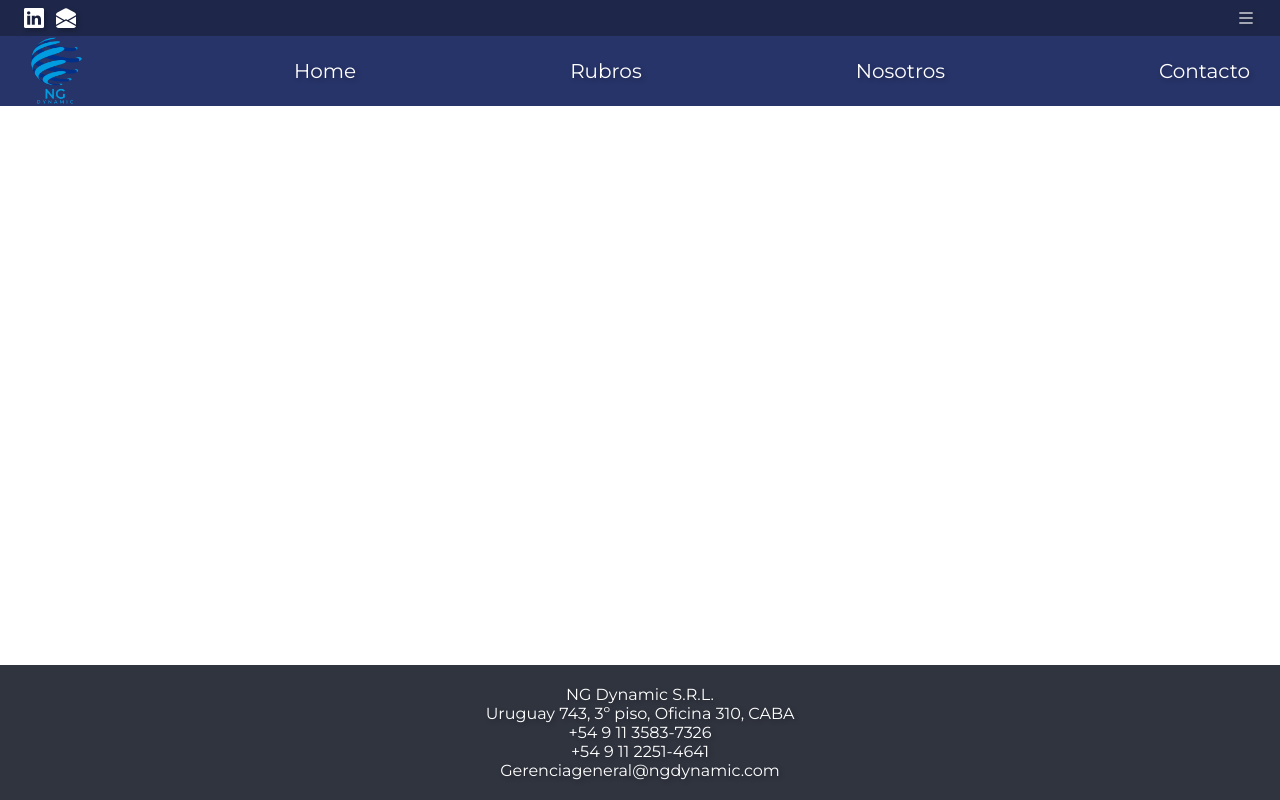
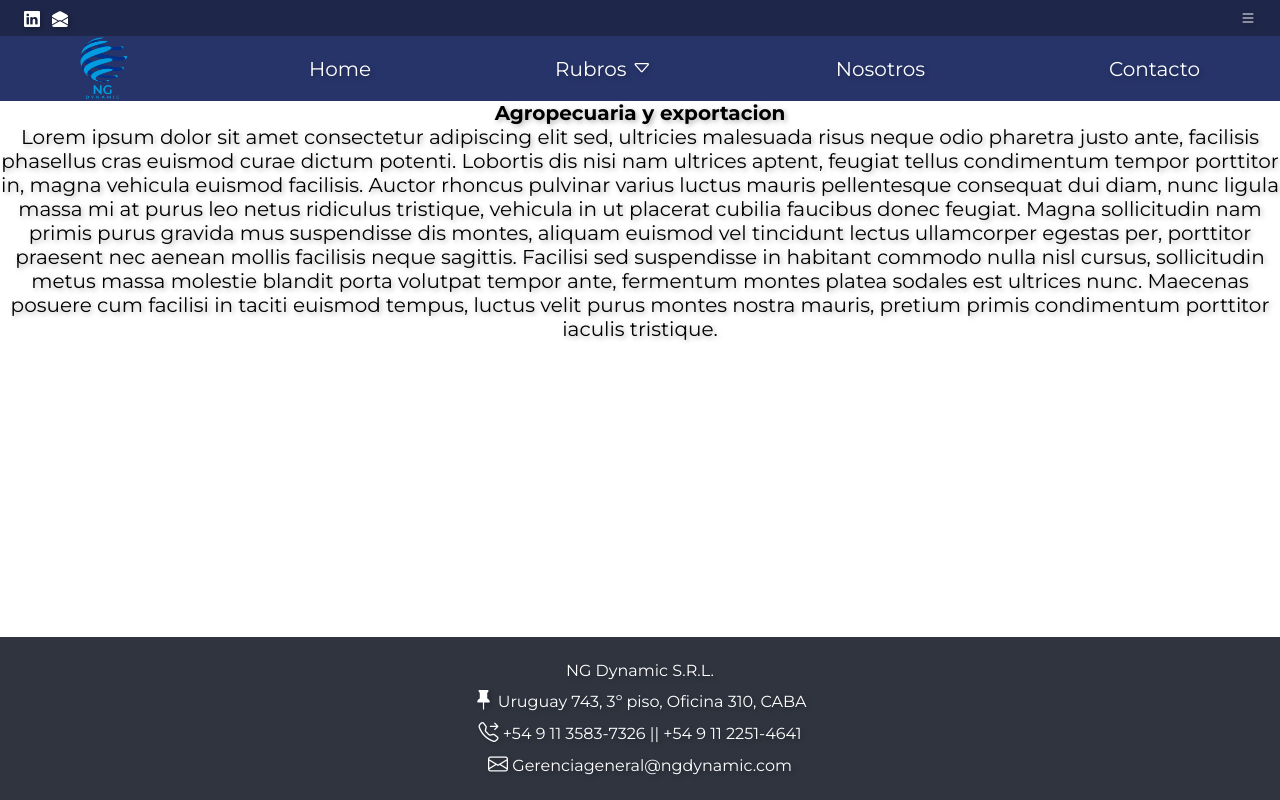
Before and after one commit to dariperee/ngDynamic, a React (Vite) app: page /agroexportacion in a window 1280 px wide. Built offline with nearby package versions, Linux system fonts and the light colour scheme.

Commit message:
Tweaks 2, navbar finished?

```diff
--- a/src/App.jsx
+++ b/src/App.jsx
@@ -35,7 +35,7 @@ function App() {
                 <Route path="/mantenimiento" element={<Mantenimiento />} />
                 <Route path="/consultoria" element={<Consultoria />} />
                 <Route path="/nutricion" element={<NutricionAnimal />} />
-                <Route path="/agroexp" element={<Agroexp />} />
+                <Route path="/agroexportacion" element={<Agroexp />} />
 
             </Routes>
           </main>
--- a/src/components/Footer.jsx
+++ b/src/components/Footer.jsx
@@ -1,13 +1,13 @@
 import "../styles/footer.css";
+import 'bootstrap-icons/font/bootstrap-icons.css';
 
 const Footer = () =>{
     return(<>
         <footer className="footer">
             <p>NG Dynamic S.R.L.</p>
-            <p>Uruguay 743, 3º piso, Oficina 310, CABA</p>
-            <p>+54 9 11 3583-7326</p>
-            <p>+54 9 11 2251-4641</p>
-            <p>Gerenciageneral@ngdynamic.com</p>
+            <p><i class="bi bi-pin-fill"></i> Uruguay 743, 3º piso, Oficina 310, CABA</p>
+            <p><i class="bi bi-telephone-forward"></i> +54 9 11 3583-7326 || +54 9 11 2251-4641</p>
+            <p><i class="bi bi-envelope"></i> Gerenciageneral@ngdynamic.com</p>
         </footer>
     </>)
 }
--- a/src/components/NavbarA.jsx
+++ b/src/components/NavbarA.jsx
@@ -1,24 +1,23 @@
 import 'bootstrap-icons/font/bootstrap-icons.css';
 import "../styles/navA.css";
 
-
 const NavbarA = () => {
     return(<>
-        <nav className='navA'>
+        <nav className='navA'>  {/* Navbar A en general */}
 
-          <div id='iconsA'>
+          <div id='navAleft'>    {/* Lado izq */}
 
             <a href="https://www.linkedin.com/company/ngdynamic/about/" target="_blank" rel="noopener noreferrer">
-              <i className="bi bi-linkedin icons"></i></a>
+              <i className="bi bi-linkedin iconsA"></i></a>
 
             <a href="mailto:Gerenciageneral@ngdynamic.com?subject=Solicito información&body=Hola, quería consultar información
-              acerca de..."><i className="bi bi-envelope-open-fill icons"></i></a>
+              acerca de..."><i className="bi bi-envelope-open-fill iconsA"></i></a>
 
           </div>
 
 
-          <div id='dropA'>
-            <i class="bi bi-list icons"></i>
+          <div id='navAright'>     {/* Lado derecho */}
+            <i class="bi bi-list iconsA"></i>
           </div>
 
         </nav>
--- a/src/components/NavbarB.jsx
+++ b/src/components/NavbarB.jsx
@@ -1,3 +1,4 @@
+import 'bootstrap-icons/font/bootstrap-icons.css';
 import logo from "../assets/logo.png";
 import "../styles/navB.css";
 
@@ -9,13 +10,13 @@ const NavbarB = () => {
           <Link to="/" className="logo"><div id="logo"><img src={logo} alt="logo"/></div></Link>
           <Link to="/" className="navLink"><button>Home</button></Link>
 
-          <div className="dropdown"><button>Rubros</button>
-            <div className="dropdown-content">
+          <div className="dropdown"><button>Rubros <i class="bi bi-caret-down"></i></button>
+            <div className="dropdownContent">
                 <Link to="/logistica" className="navLink"><button>Logística</button></Link>
-                <Link to="/mantenimiento" className="navLink"><button>Limpieza y mantenimiento</button></Link>
+                <Link to="/mantenimiento" className="navLink"><button>Limpieza y Mantenimiento</button></Link>
                 <Link to="/consultoria" className="navLink"><button>Consultoría</button></Link>
                 <Link to="/nutricion" className="navLink"><button>Nutrición Animal</button></Link>
-                <Link to="/agroexp" className="navLink"><button>Agropecuaria y exportación</button></Link>
+                <Link to="/agroexportacion" className="navLink"><button>Agropecuaria y Exportación</button></Link>
             </div>
           </div>
 
--- a/src/styles/footer.css
+++ b/src/styles/footer.css
@@ -9,4 +9,6 @@ padding: 1rem 1rem;
 color: white;
 text-align: center;
 font-size: medium;
+padding: 0.2rem 0rem;
+align-items: center;
 }
--- a/src/styles/navA.css
+++ b/src/styles/navA.css
@@ -3,37 +3,37 @@
 width: 100%;
 background-color: #1E2749;
 color: white;
-padding: 0.3rem 1.2rem; /* 0.5 arriba/abajo, 2rem a los costados */
-z-index: 999; /* para que quede encima del contenido */
+padding: 0.3rem 1.2rem;
+z-index: 999;
 
-display: flex;               /* activa flexbox */
-justify-content: space-between; /* pone espacio entre elementos extremos */
-align-items: center;         /* centra verticalmente */
+display: flex;
+justify-content: space-between;
+align-items: center;
 }
 
-#iconsA {
+#navAleft {
 display: flex;
 gap: 0.6rem; /* espacio entre íconos */
 }
 
-#dropA {
+#navAright {
 display: flex;
 }
 
-.icons {
+.iconsA {
 display: inline-block;
 color: white;
 cursor: pointer;
-font-size: 1rem;
+font-size: 0.8rem;
 transition: 0.3s ease, transform 0.2s ease;
 }
 
 
 
-#iconsA a {
+#navALeft a {
   text-decoration: none;
 }
 
-.icons:hover {
+.iconsA:hover {
   transform: scale(1.2);
 }
--- a/src/styles/navB.css
+++ b/src/styles/navB.css
@@ -5,6 +5,7 @@ background-color: #273469;
 position: sticky;
 top: 0;
 z-index: 1000; /* por sobre el contenido */
+padding: 0 2.5rem;
 
 display: flex;
 justify-content: space-between; /* espacio entre elementos extremos */
@@ -37,7 +38,7 @@ cursor: pointer;
 
 
 .navB #logo img {
-  height: 70px;           /* tamaño real del logo */
+  height: 65px;           /* tamaño real del logo */
 }
 
 .navB a {
@@ -59,13 +60,14 @@ box-shadow: 0px 2px 6px rgba(0, 0, 0, 0.4);
 
 
 
+
 /* Dropdown */
 .dropdown {
   position: relative;
   display: inline-block;
 }
 
-.dropdown-content {
+.dropdownContent {
   position: absolute;
   top: 100%;
   left: 0;
@@ -78,26 +80,28 @@ box-shadow: 0px 2px 6px rgba(0, 0, 0, 0.4);
   opacity: 0;
   transform: scaleY(0);
   transform-origin: top;
-  transition: transform 0.3s ease, opacity 0.3s ease;
-  visibility: hidden;
+  transition: transform 0.5s ease, opacity 0.5s ease;
+  pointer-events: none;
 }
 
-.dropdown:hover .dropdown-content {
-  /* display: flex;  <-- ya no se usa */
+.dropdown:hover .dropdownContent,
+.dropdownContent:hover {
   opacity: 1;
   transform: scaleY(1);
-  visibility: visible;
+  pointer-events: auto;
 }
 
+
 /* botones dentro del dropdown */
-.dropdown-content button {
+.dropdownContent button {
   width: 100%;
+  font-size: medium;
   text-align: left;
-  padding: 0.5rem 1rem;
+  padding: 0.5rem 0.5rem;
   background: transparent;
   border: none;
 }
 
-.dropdown-content button:hover {
+.dropdownContent button:hover {
   background: #ffffff44;
 }
```
